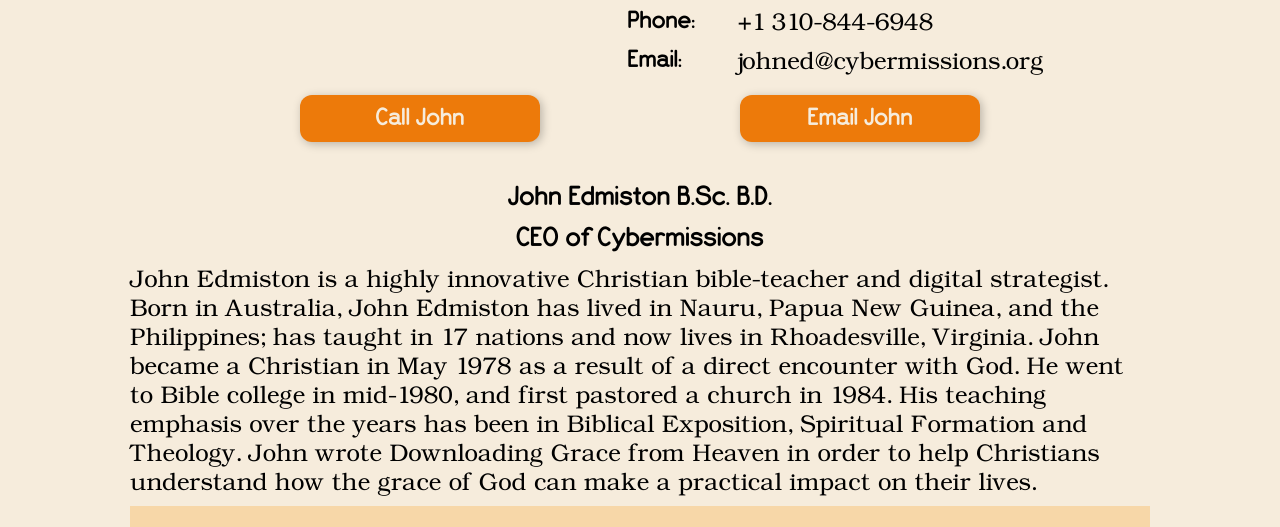
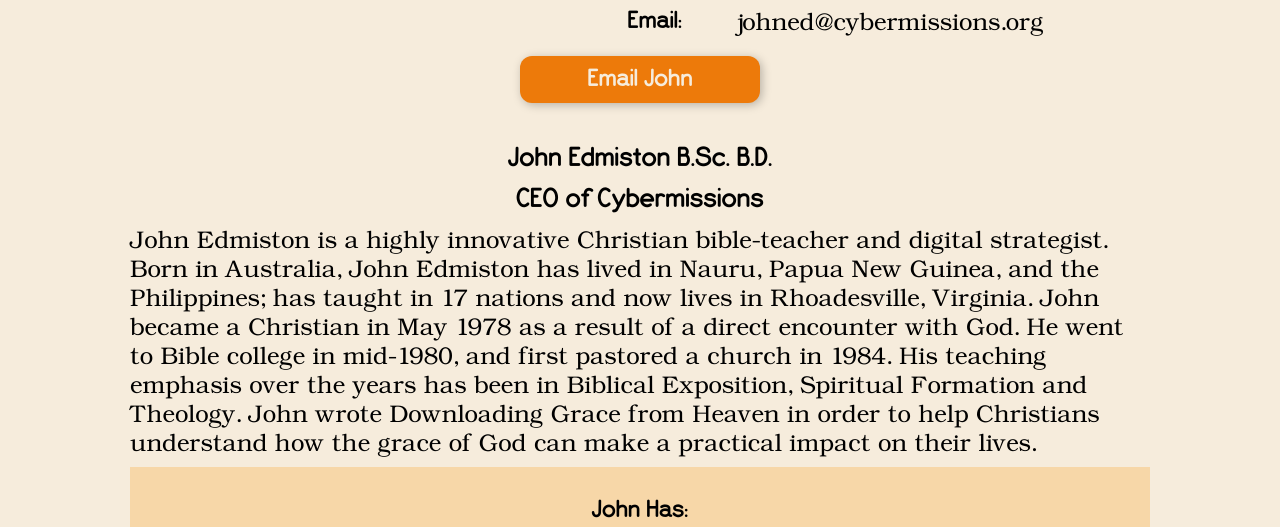
Before and after one commit to johnedmiston/DGFH, a plain HTML site: page author.html in a window 1280 px wide. Shown: the part 453-980 px from the top of the page. Drawn offline with Linux system fonts and the light colour scheme.

Commit message:
Update author.html

```diff
--- a/author.html
+++ b/author.html
@@ -41,10 +41,6 @@
 								<h3>Address:</h3>
 								<p>P.O. Box 40<br>Rhoadesville, VA, 22542<br>USA</p>
 							</div>
-							<div class="sub-text st2 author">
-								<h3>Phone:</h3>
-								<p>+1 310-844-6948</p>
-							</div>
 							<div class="sub-text st3 author">
 								<h3>Email:</h3>
 								<p>johned@cybermissions.org</p>
@@ -53,9 +49,6 @@
 					</div>
 				</div>
                 <div class="button-group bg1 author">
-					<a href="tel:+13108446948">
-						<div class="button">Call John</div>
-					</a>
 					<a href="mailto:johned@cybermissions.org" target="_blank">
 						<div class="button">Email John</div>
 					</a>
```
